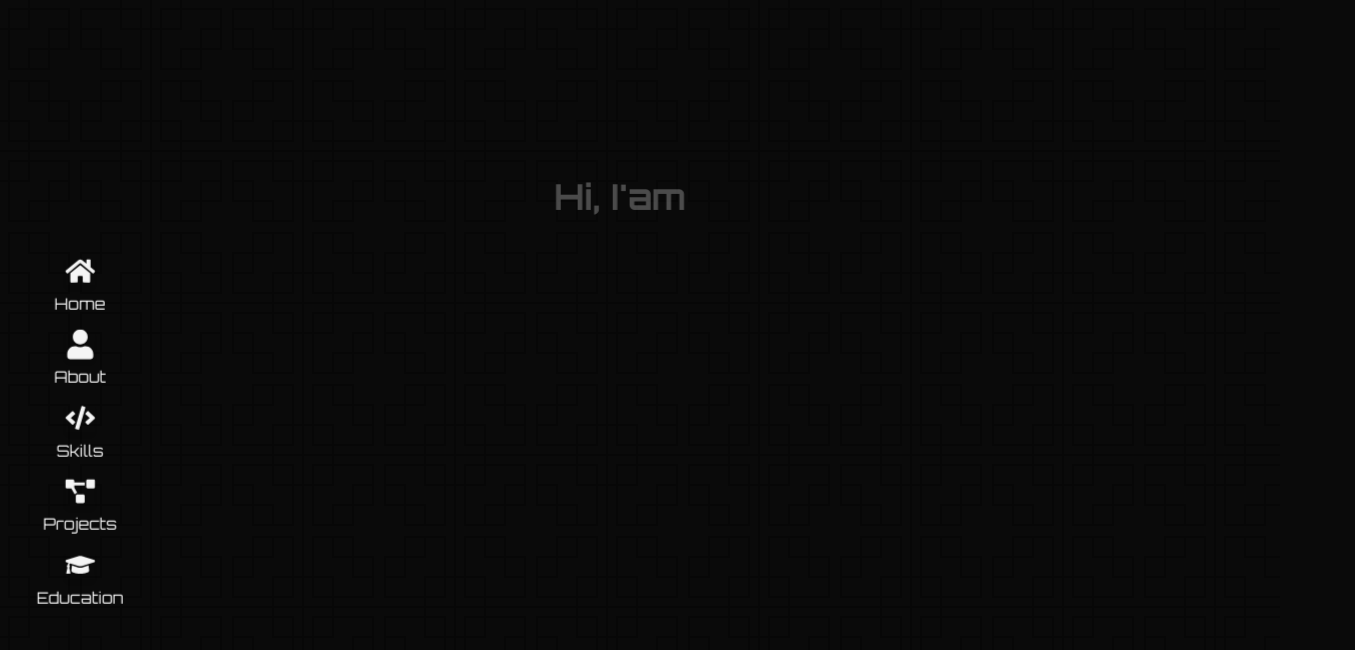
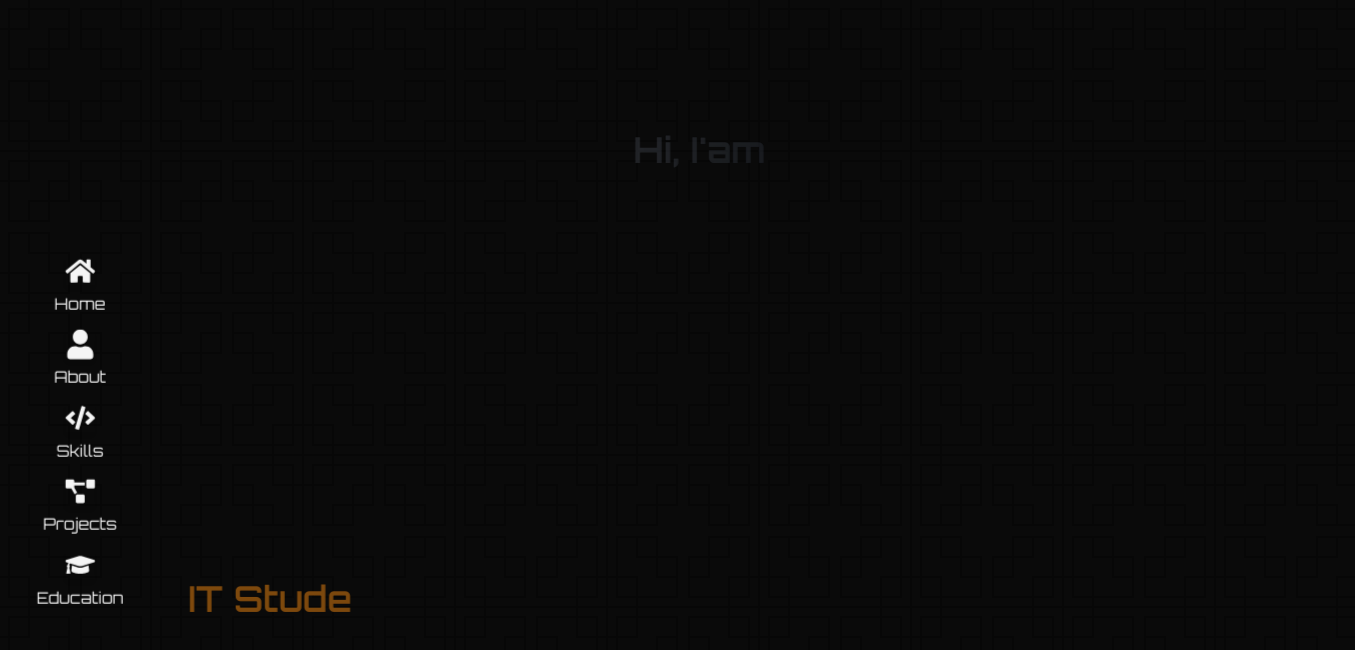
Before and after one commit to Jayp33333/Jaypee-Portfolio, a React (Vite) app in the folder jaypee-portfolio/: page / in a window 1280 px wide. Shown: the top 650 px of the page, 1355 px wide, since content can reach past the window. Built offline with nearby package versions, Linux system fonts and the light colour scheme.

Commit message:
medyo ok nato

```diff
--- a/jaypee-portfolio/src/components/SideBar.jsx
+++ b/jaypee-portfolio/src/components/SideBar.jsx
@@ -65,7 +65,7 @@ const SideBar = () => {
               <Link
                 to={item.path}
                 onClick={handleLinkClick}
-                className="flex flex-col items-center gap-2 menu-item hover:text-yellow-500 transform transition-transform duration-300 hover:scale-110 active:scale-95"
+                className="flex flex-col items-center gap-2 menu-item hover:text-yellow-600 hover:shadow-xl transform transition-transform duration-300 hover:scale-110 active:scale-95"
               >
                 <item.icon className="text-xl sm:text-[30px] shadow-md hover:shadow-lg transition-shadow duration-300" />
                 <span>{item.label}</span>
--- a/jaypee-portfolio/src/index.css
+++ b/jaypee-portfolio/src/index.css
@@ -23,7 +23,7 @@
 
 @layer components{
   .containerLayout{
-    @apply container mx-auto min-h-[100vh]
+    @apply container mx-auto h-[100vh]
   }
   .arrow-btn{
     @apply absolute -bottom-[5rem] transform -translate-y-1/2 bg-blue-950 bg-opacity-70 text-white p-2 rounded-full shadow
--- a/jaypee-portfolio/src/pages/Home.jsx
+++ b/jaypee-portfolio/src/pages/Home.jsx
@@ -1,53 +1,108 @@
-import React from "react";
-import { motion } from "framer-motion";
+import React, { useEffect, useState } from "react";
+import { motion, AnimatePresence } from "framer-motion";
 
 const Home = () => {
+  const lines = [
+    "IT Student at Polytechnic University of the Philippines",
+    "Your Friendly Neighborhood Tech Enthusiast",
+    "Always learning, always creating!"
+  ];
+
+  const [index, setIndex] = useState(0);
+  const [key, setKey] = useState(0);
+
+  useEffect(() => {
+    const totalDelay = lines[index].length * 50 + 2000; // time for typing + pause
+    const timeout = setTimeout(() => {
+      setIndex((prev) => (prev + 1) % lines.length);
+      setKey((k) => k + 1); // Reset animation
+    }, totalDelay);
+    return () => clearTimeout(timeout);
+  }, [index]);
+
+  const sentence = {
+    hidden: { opacity: 1 },
+    visible: {
+      opacity: 1,
+      transition: {
+        staggerChildren: 0.05,
+      },
+    },
+    exit: {
+      opacity: 0,
+      transition: { duration: 0.5 },
+    },
+  };
+
+  const letter = {
+    hidden: { opacity: 0, y: 10 },
+    visible: {
+      opacity: 1,
+      y: 0,
+    },
+  };
+
   return (
-    <section className="containerLayout flex flex-col items-center justify-center h-screen ml-[5rem ">
+    <section className="containerLayout flex flex-col items-center justify-center md:ml-[5rem] min-h-screen">
       <motion.h1
         initial={{ opacity: 0, y: -50 }}
         animate={{ opacity: 1, y: 0 }}
         transition={{ duration: 1, delay: 0.5 }}
-        className="text-4xl font-bold text-white pr-10"
+        className="text-center text-xl sm:text-2xl md:text-4xl font-bold bg-gradient-to-r from-gray-500 to-gray-700 text-transparent bg-clip-text pr-10"
       >
         Hi, I'am
       </motion.h1>
-      <div className="flex flex-col justify-center items-start my-12">
-        <motion.h2 className="text-6xl font-extrabold flex items-center relative">
-          <motion.span
+
+      <div className="flex flex-row justify-center items-start my-12">
+        <motion.div className="text-6xl font-extrabold flex items-start">
+          <motion.h2
             initial={{ scale: 0, rotate: -30 }}
             animate={{ scale: 1, rotate: 0 }}
             transition={{ duration: 1, delay: 0.8, type: "spring", stiffness: 100 }}
-            className="text-[16rem] absolute left-[-20vh] top-[-40px] bg-gradient-to-r from-gray-500 to-gray-300 text-transparent bg-clip-text font-black]"
+            className="text-[9rem] sm:text-[12rem] md:text-[16rem] bg-gradient-to-r from-gray-400 to-gray-500 text-transparent bg-clip-text font-black"
           >
             J
-          </motion.span>
-          <motion.span
+          </motion.h2>
+        </motion.div>
+
+        <div className="flex flex-col justify-center items-start">
+          <motion.h2
             initial={{ opacity: 0, x: -50 }}
             animate={{ opacity: 1, x: 0 }}
             transition={{ duration: 1, delay: 2 }}
-            className="text-8xl bg-gradient-to-r from-gray-300 to-gray-500 text-transparent bg-clip-text ml-10"
+            className="text-4xl md:text-6xl lg:text-8xl font-extrabold bg-gradient-to-r from-gray-500 to-gray-700 text-transparent bg-clip-text mt-8"
           >
             OHN PAUL
-          </motion.span>
           </motion.h2>
           <motion.h2
             initial={{ opacity: 0, x: -50 }}
             animate={{ opacity: 1, x: 0 }}
             transition={{ duration: 1, delay: 3 }}
-          className="text-8xl font-extrabold bg-gradient-to-r from-gray-500 to-gray-300 text-transparent bg-clip-text ml-10"
+            className="text-4xl md:text-6xl lg:text-8xl font-extrabold bg-gradient-to-r from-gray-500 to-gray-700 text-transparent bg-clip-text"
           >
             AMITO
           </motion.h2>
         </div>
+      </div>
+
+      <div className="flex justify-center items-center w-full h-[80px] text-center px-10 ">
+        <AnimatePresence mode="wait">
           <motion.p
-        initial={{ opacity: 0, y: -20 }}
-        animate={{ opacity: 1, y: 0 }}
-        transition={{ duration: 1, delay: 4 }}
-        className="text-xl sm:text-2xl md:text-4xl lg:4xl  bg-gradient-to-r from-gray-500 to-gray-400 text-transparent bg-clip-text mt-2 pr-10"
+            key={key}
+            variants={sentence}
+            initial="hidden"
+            animate="visible"
+            exit="exit"
+            className="text-center text-sm sm:text-xl md:text-2xl lg:text-4xl bg-gradient-to-r from-yellow-800 to-yellow-900  text-transparent bg-clip-text mt-2 flex flex-wrap font-semibold"
           >
-        IT Student at Polytechnic University of the Philippines
+            {lines[index].split("").map((char, i) => (
+              <motion.span key={i} variants={letter}>
+                {char === " " ? "\u00A0" : char}
+              </motion.span>
+            ))}
           </motion.p>
+        </AnimatePresence>
+      </div>
     </section>
   );
 };
```
Lines whose indentation alone changed are shown as unchanged.
